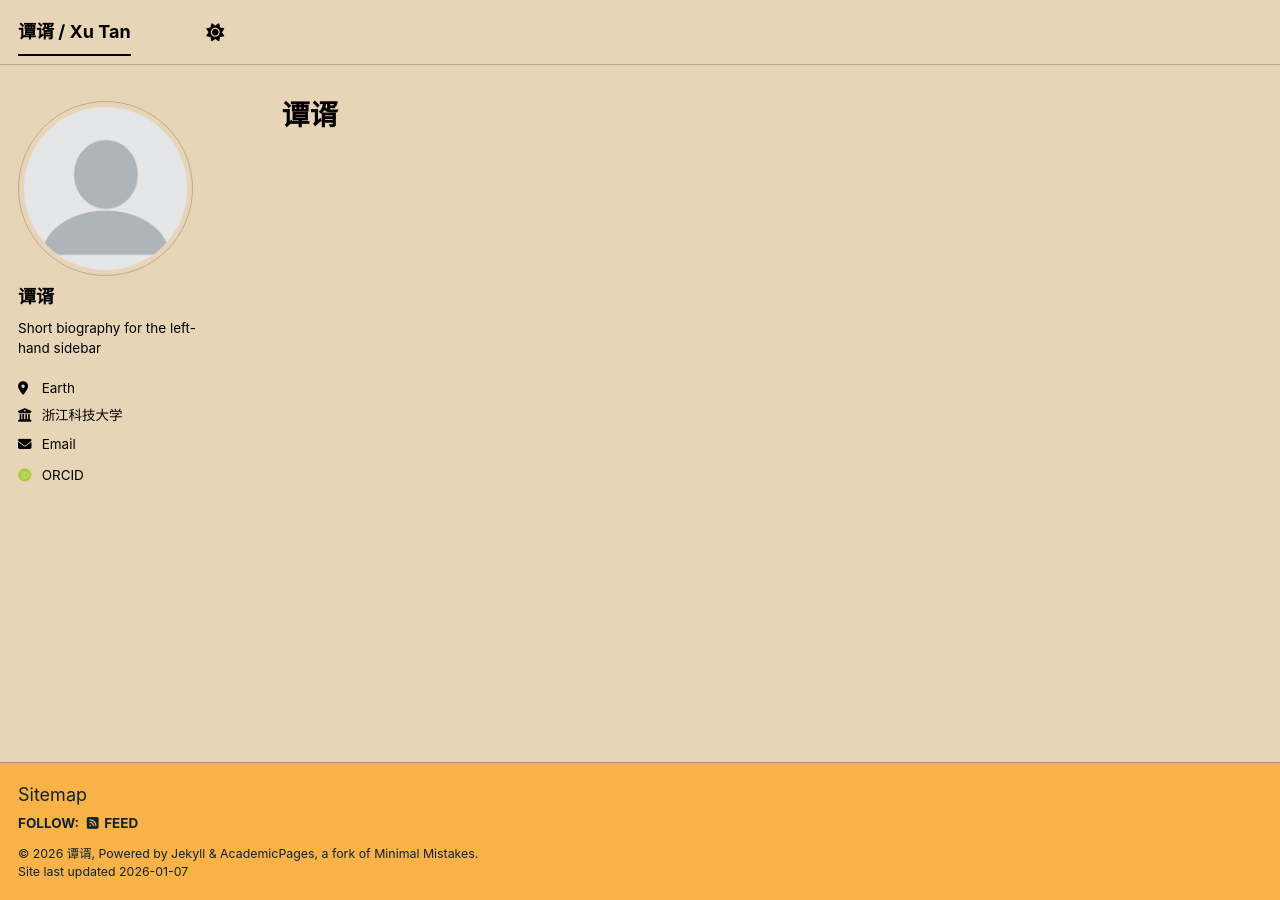
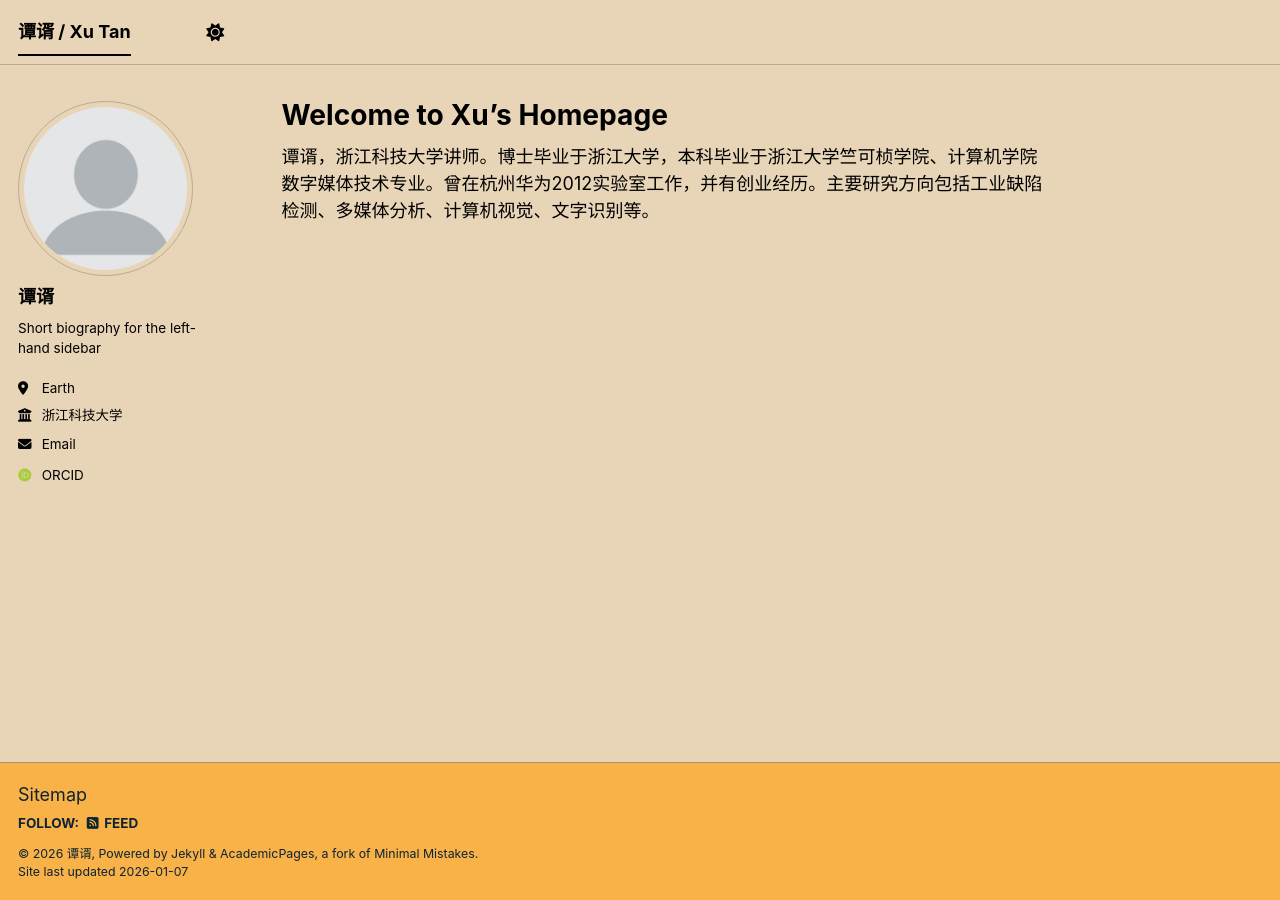
Before and after one commit to tumitx/tumitx.github.io, a Jekyll site: the page built from _pages/about.md, in a window 1280 px wide. Built offline with Jekyll 4.4.1, drawn with Linux system fonts in a browser that asks for light colours; some web fonts are replaced; a script bundle is joined from its source files by our own code; library files that are not in the unit come from our copies.

Commit message:
Update about.md

```diff
--- a/_pages/about.md
+++ b/_pages/about.md
@@ -1,8 +1,9 @@
 ---
 permalink: /
-title: "谭谞"
+title: "Welcome to Xu’s Homepage"
 author_profile: true
 redirect_from:
   - /about/
   - /about.html
 ---
+谭谞，浙江科技大学讲师。博士毕业于浙江大学，本科毕业于浙江大学竺可桢学院、计算机学院数字媒体技术专业。曾在杭州华为2012实验室工作，并有创业经历。主要研究方向包括工业缺陷检测、多媒体分析、计算机视觉、文字识别等。
```
